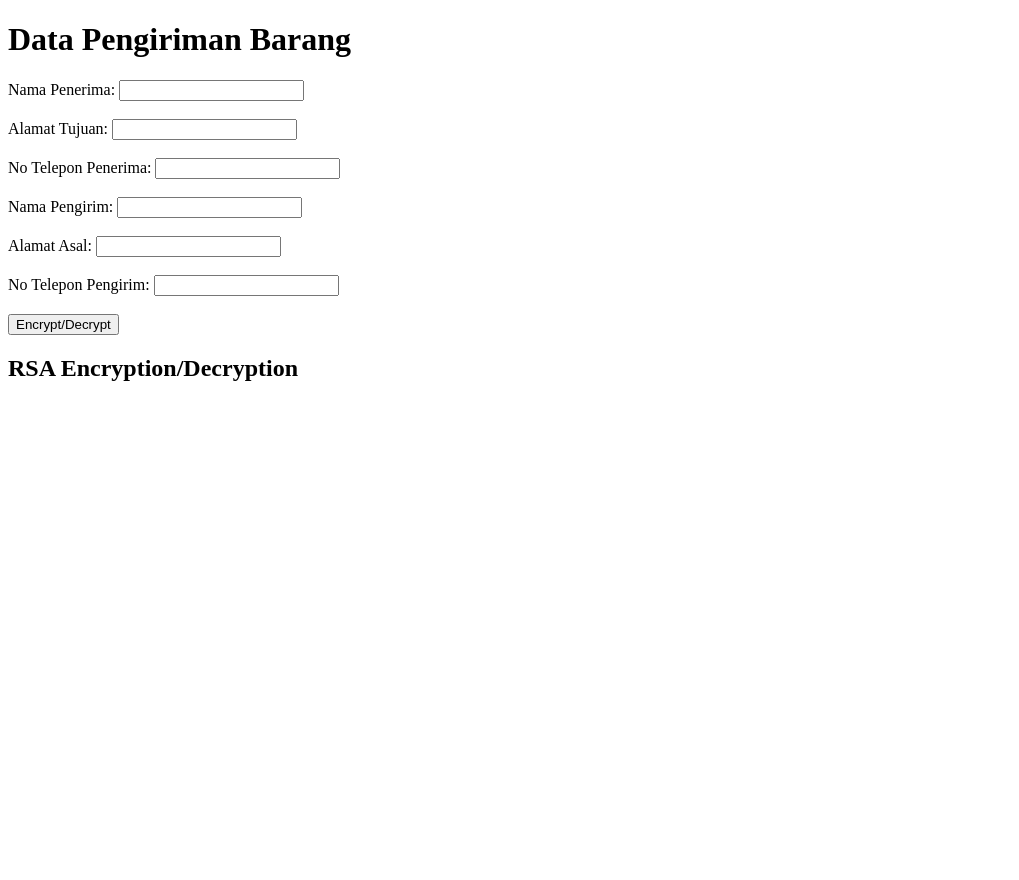
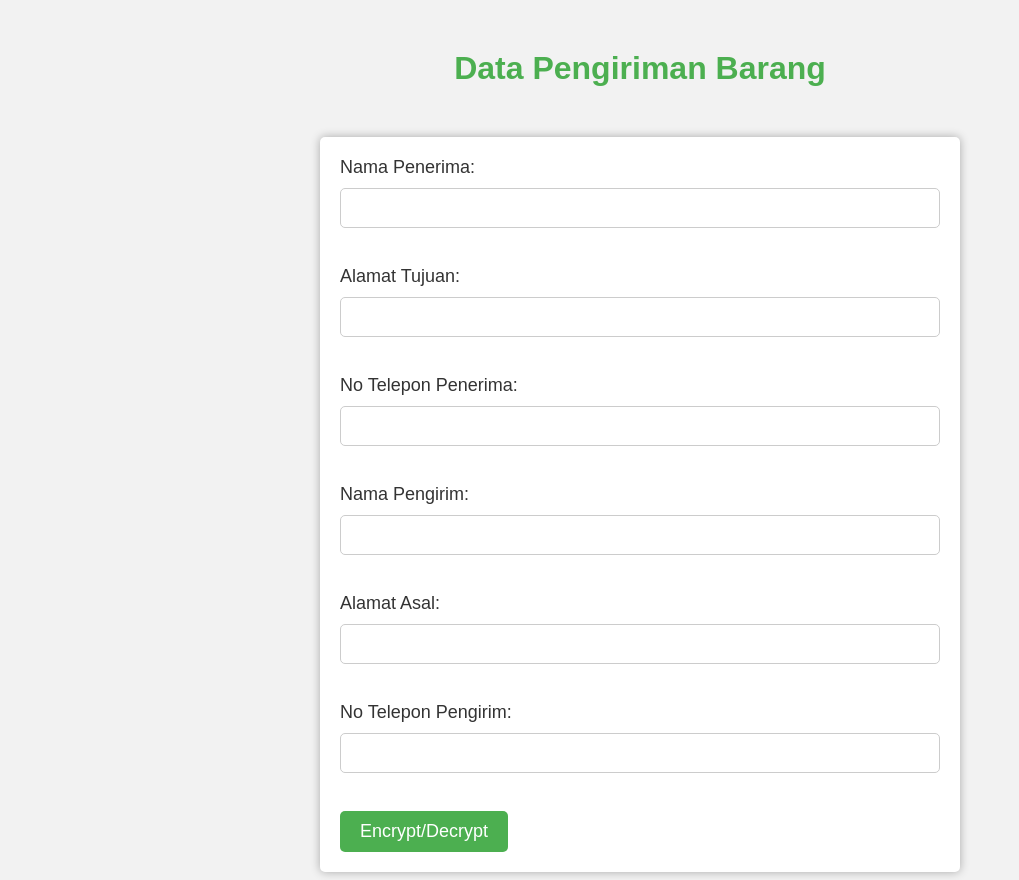
Before and after one commit to oktaanggraenip/RSA_datapengiriman, a Flask app: page / in a window 1280 px wide. Shown: the whole page, without its empty margins (0-1019 px from the left). Before the commit the page ends 381 px from the top, so only its background shows below. Run offline with Flask 3, Linux system fonts and the light colour scheme.

Commit message:
Add files via upload

```diff
--- a/templates/index.html
+++ b/templates/index.html
@@ -2,7 +2,85 @@
 <html>
 <head>
   <h1>Data Pengiriman Barang</h1>
+	<style>
+		body {
+			background-color: #f2f2f2;
+			font-family: Arial, sans-serif;
+		}
+
+		h1 {
+			text-align: center;
+			color: #4CAF50;
+			margin-top: 50px;
+		}
+
+		form {
+			background-color: #fff;
+			border-radius: 5px;
+			box-shadow: 0 0 10px rgba(0,0,0,0.3);
+			padding: 20px;
+			margin: 0 auto;
+			max-width: 600px;
+			margin-top: 50px;
+		}
+
+		label {
+			display: block;
+			margin-bottom: 10px;
+			font-size: 18px;
+			color: #333;
+		}
+
+		input[type="text"] {
+			padding: 10px;
+			border-radius: 5px;
+			border: 1px solid #ccc;
+			margin-bottom: 20px;
+			width: 100%;
+			font-size: 16px;
+			box-sizing: border-box;
+		}
+
+		input[type="submit"] {
+			background-color: #4CAF50;
+			color: #fff;
+			padding: 10px 20px;
+			border: none;
+			border-radius: 5px;
+			font-size: 18px;
+			cursor: pointer;
+			transition: all 0.3s ease-in-out;
+		}
+
+		input[type="submit"]:hover {
+			background-color: #3e8e41;
+		}
+
+		h2 {
+			color: #333;
+			font-size: 24px;
+			margin-top: 40px;
+			margin-bottom: 20px;
+		}
+
+		hr {
+			border: none;
+			border-top: 1px solid #ccc;
+			margin: 20px 0;
+		}
+
+		p {
+			margin-bottom: 10px;
+			font-size: 16px;
+			color: #666;
+		}
+
+		strong {
+			color: #333;
+		}
+	</style>
 </head>
+
 <body>
 	<form method="POST">
 		<label for="NamaPenerima">Nama Penerima:</label>
@@ -25,7 +103,6 @@
 
 		<input type="submit" value="Encrypt/Decrypt">
 
-    <h2>RSA Encryption/Decryption</h1>
 	</form>
 
 	{% if data %}
```
